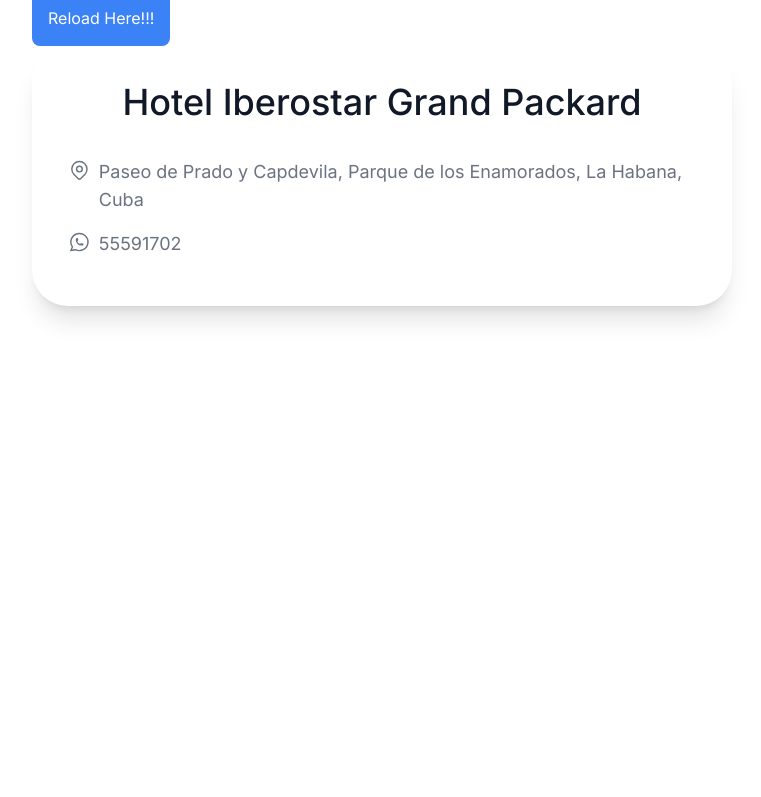
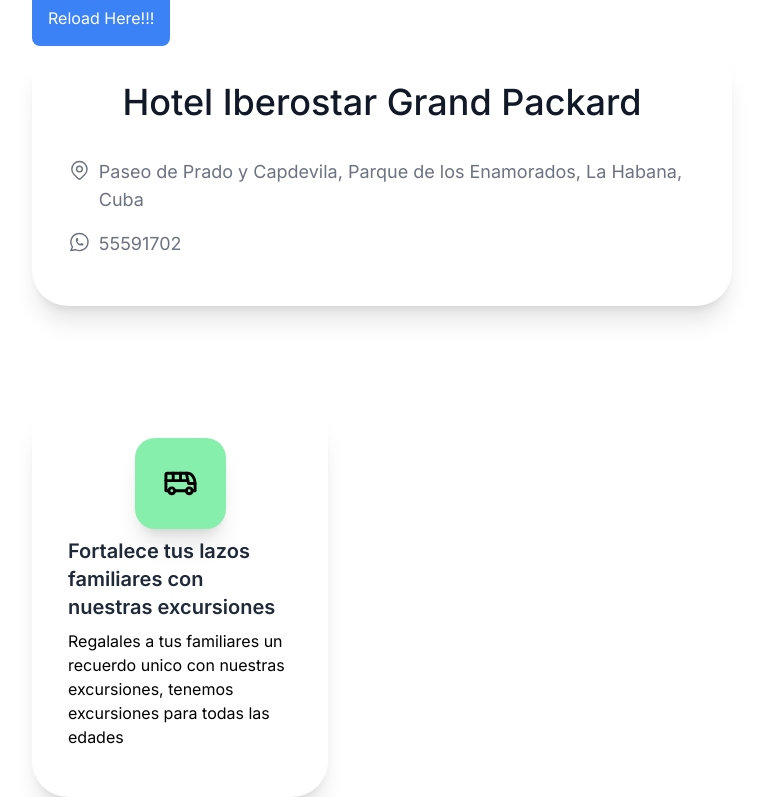
Before and after one commit to Val020213/travel-agency-frontend, a Next.js app: page / in a window 1280 px wide. Shown: the part 184-981 px from the top of the page, without its empty margins (160-921 px from the left). Before the commit the page ends 800 px from the top, so only its background shows below. Built offline with nearby package versions, Linux system fonts and the light colour scheme; a web font is replaced by a local one.

Commit message:
feat: CategoryCard added

```diff
--- a/src/app/page.tsx
+++ b/src/app/page.tsx
@@ -5,6 +5,7 @@
 import { useState, useEffect } from 'react';
 import { InfoCard } from '@/ui/cards/InfoCard';
 import { Logo } from '@/ui/layout/Logo';
+import { CategoryCard } from '@/ui/cards/CategoryCard';
 
 export default function Home() {
   // const [touristData, setTouristData] = useState<tourist[]>([]);
@@ -27,6 +28,7 @@
       </div> */}
       <InfoCard name='Hotel Iberostar Grand Packard' address='Paseo de Prado y Capdevila, Parque de los Enamorados, La Habana, Cuba' phone='55591702' />
       <div className='este div es fantasma h-24' />
+      <CategoryCard messageUp='Fortalece tus lazos familiares con nuestras excursiones' messageDown='Regalales a tus familiares un recuerdo unico con nuestras excursiones, tenemos excursiones para todas las edades'/>
     </>
 
   );
--- /dev/null
+++ b/src/ui/cards/CategoryCard.tsx
@@ -0,0 +1,63 @@
+import clsx from "clsx";
+import {
+  IconHome,
+  IconBus,
+  IconPlane,
+  IconBackpack,
+} from "@tabler/icons-react";
+
+//aqui podria importar todos los iconos para hacerlo dry
+//en dependencia de la instancia printear uno u otro
+
+export const CategoryCard = ({messageUp, messageDown}: {messageUp: string, messageDown:string}) => {
+  return (
+    <div
+      className={clsx(
+        "relative",
+        "flex flex-col",
+        "justify-start",
+        "items-center",
+        "rounded-3xl md:rounded-[36px]",
+        "shadow-xl",
+        "bg-white dark:bg-extends-darker-blue-900",
+        ' gap-2 md:p-9 md:pb-12',
+        "w-[369px] md:w-[296px]"
+      )}
+    >
+      <div className={clsx(
+        "rounded-[20px]",
+       "border-r-extends-green-600",
+        "relative",
+        "flex flex-col",
+        "justify-start",
+        "items-center",
+        "rounded-[12px]",
+        "shadow-xl",
+        " bg-green-300 dark:bg-extends-darker-blue-900",
+        ' gap-0 p-7',
+        )}>
+        <div className={clsx(
+            "flex-auto",
+            "self-center",
+            "justify-center",
+            // "bg-green-600"
+        )}
+        >
+        <IconBus size={35} className=""  />
+        </div>
+      </div>
+      <div>
+        <h1 className={clsx(
+          'w-full',
+          'text-xl text-left font-semibold',
+          'text-gray-800 dark:text-white'
+        )}>
+        {messageUp}
+        </h1>
+      </div>
+      <div className="text-base">
+        {messageDown}
+      </div>
+    </div>
+  );
+};
```
